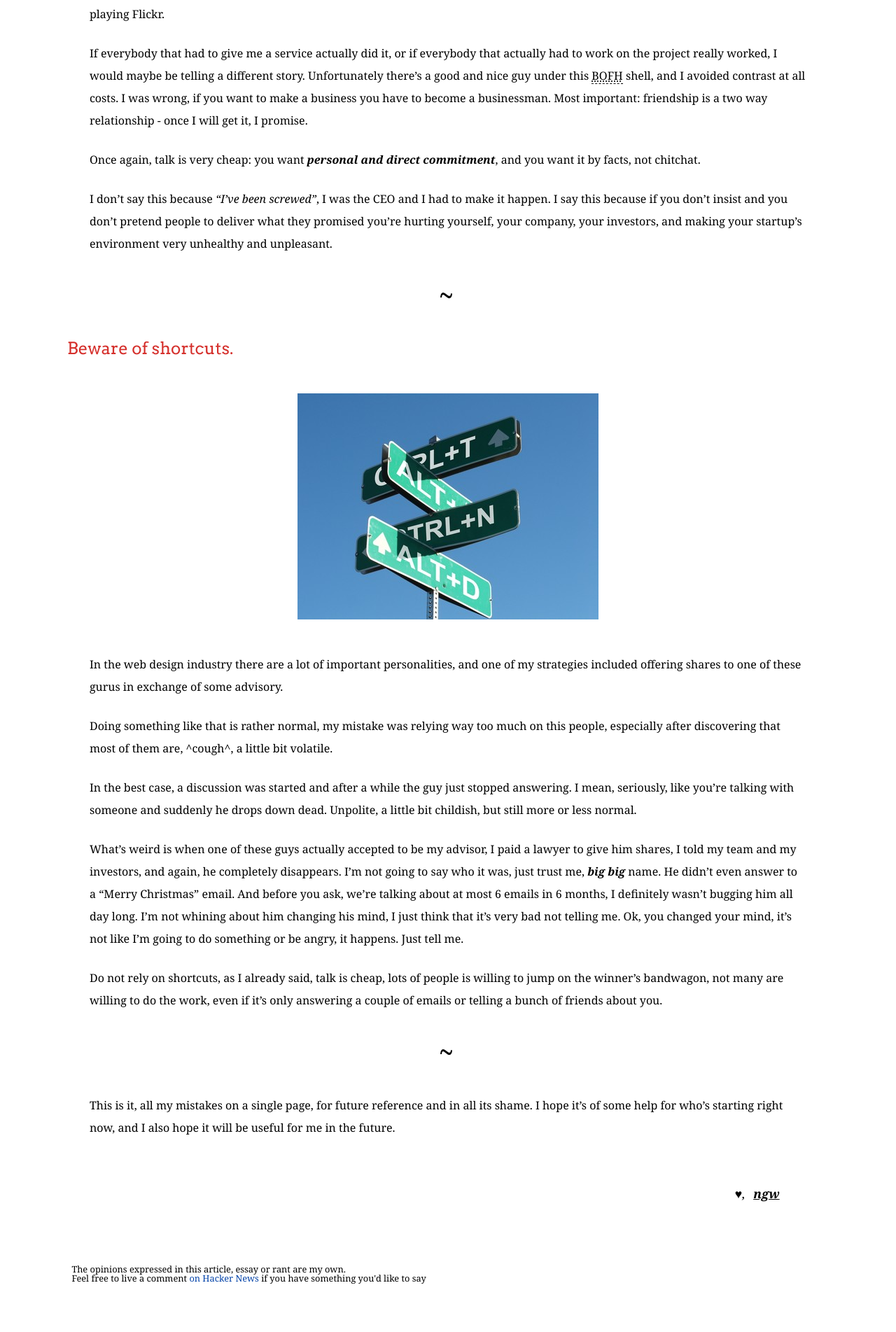
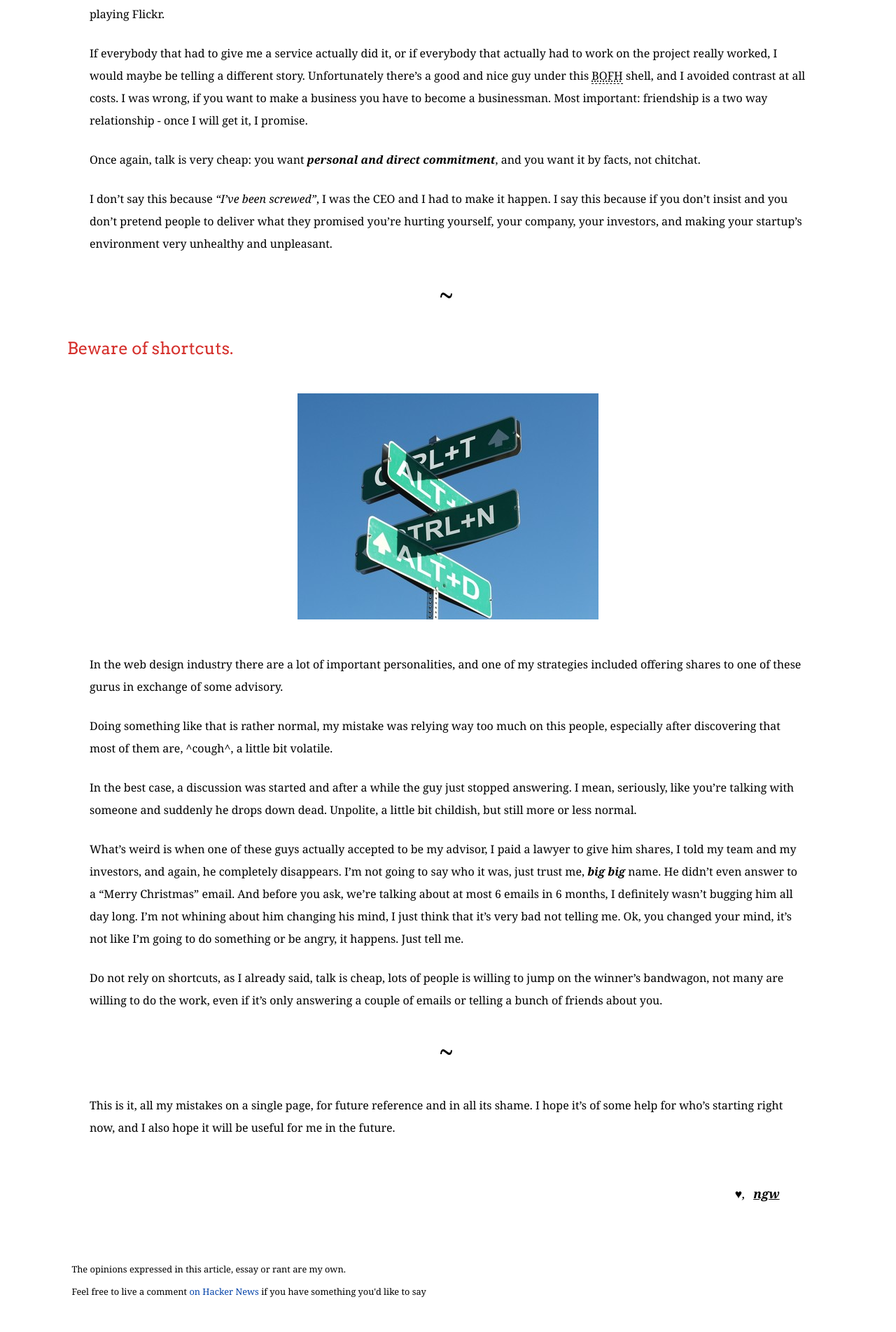
Before and after one commit to ngw/ngw.github.io, a Jekyll site: the page built from _posts/2012-2-22-the-world-will-end-in-2012.md, in a window 1280 px wide. Shown: the part 3939-5842 px from the top of the page at 70% size. Built offline with Jekyll 4.4.1, drawn with Linux system fonts in a browser that asks for light colours; some web fonts are replaced.

Commit message:
margin on post layout footer

```diff
--- a/css/screen.css
+++ b/css/screen.css
@@ -77,6 +77,10 @@ aside {
 	font-size: 0.8em;
 }
 
+aside p {
+	margin: 1.5em 0 1.5em 0;
+}
+
 hr {
 	position: relative;
 	border : 0;
```
